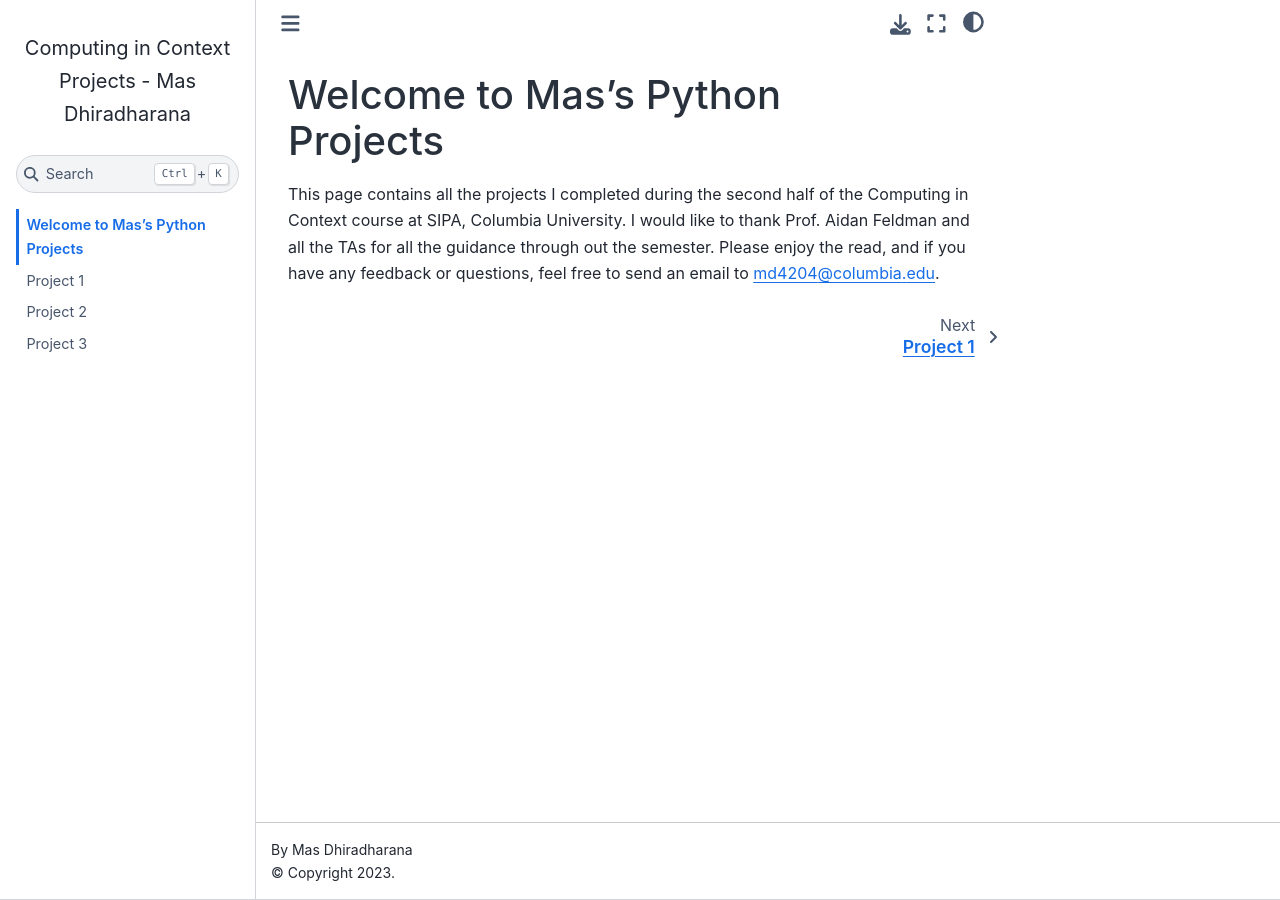
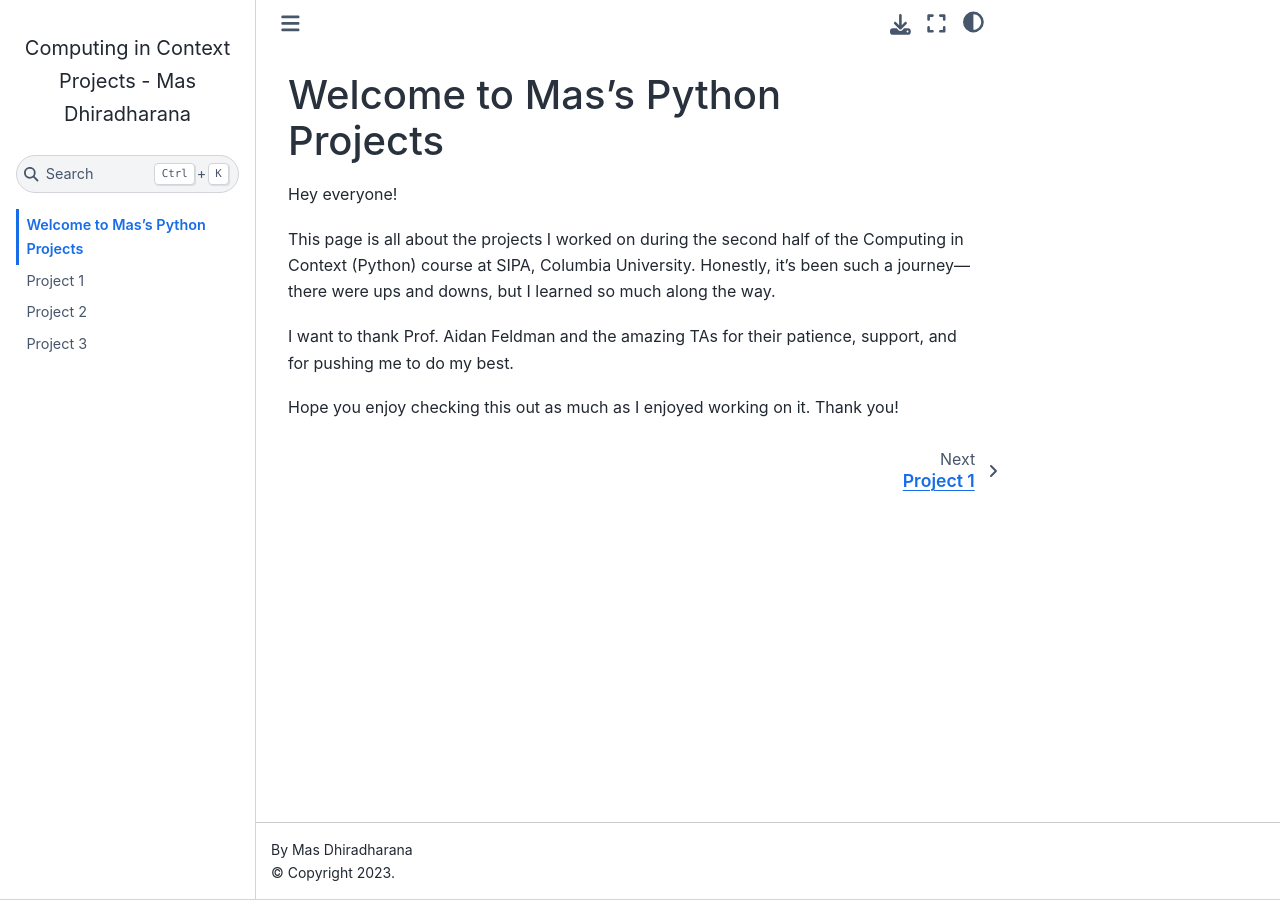
Before and after one commit to masdhiradharana/computing-in-context-projects, a Jupyter Book: the page built from index.md, in a window 1280 px wide. Built offline with Jupyter Book 1.0.4 settings and Sphinx 7.4.7 and the Sphinx Book theme 1.1.4, drawn with Linux system fonts in a browser that asks for light colours; comment, search, counter and statistics services are not loaded.

Commit message:
Update index.md

```diff
--- a/index.md
+++ b/index.md
@@ -1,3 +1,9 @@
 ## Welcome to Mas's Python Projects
 
-This page contains all the projects I completed during the second half of the Computing in Context course at SIPA, Columbia University. I would like to thank Prof. Aidan Feldman and all the TAs for all the guidance through out the semester. Please enjoy the read, and if you have any feedback or questions, feel free to send an email to md4204@columbia.edu.
+Hey everyone!
+
+This page is all about the projects I worked on during the second half of the Computing in Context (Python) course at SIPA, Columbia University. Honestly, it’s been such a journey—there were ups and downs, but I learned so much along the way.
+
+I want to thank Prof. Aidan Feldman and the amazing TAs for their patience, support, and for pushing me to do my best.
+
+Hope you enjoy checking this out as much as I enjoyed working on it. Thank you!
```
